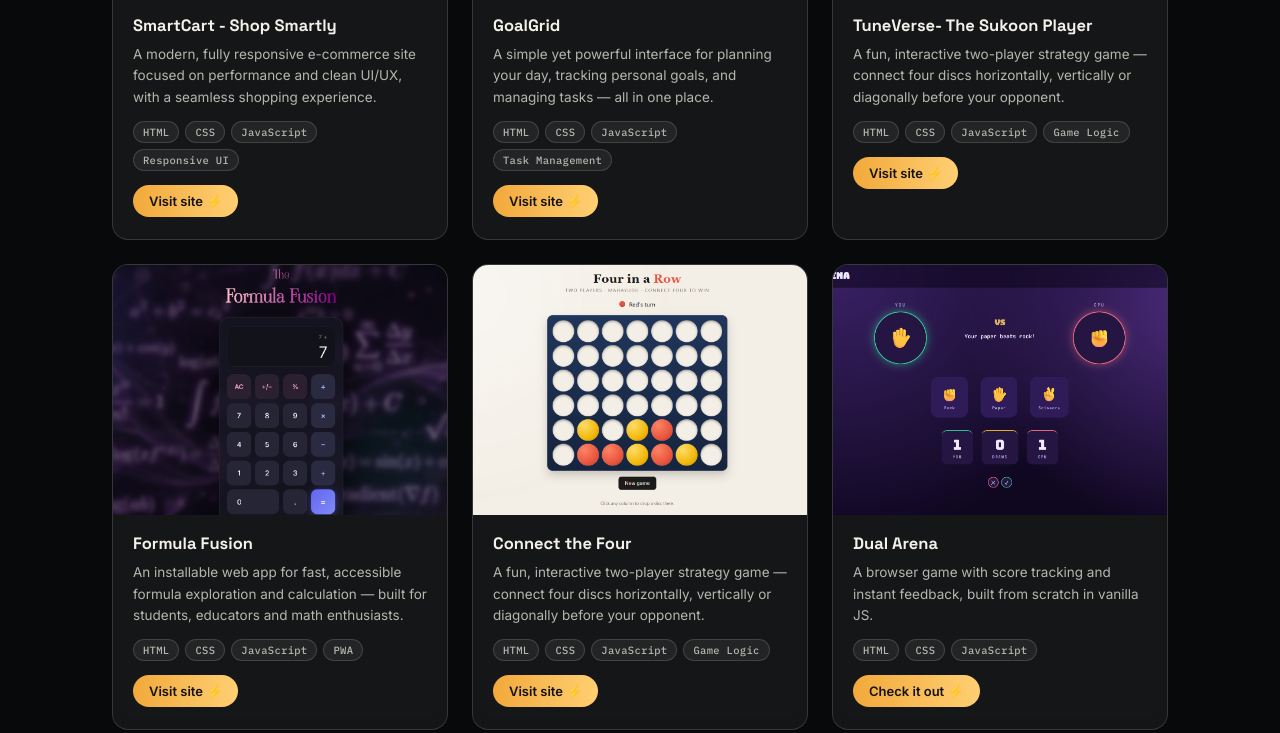
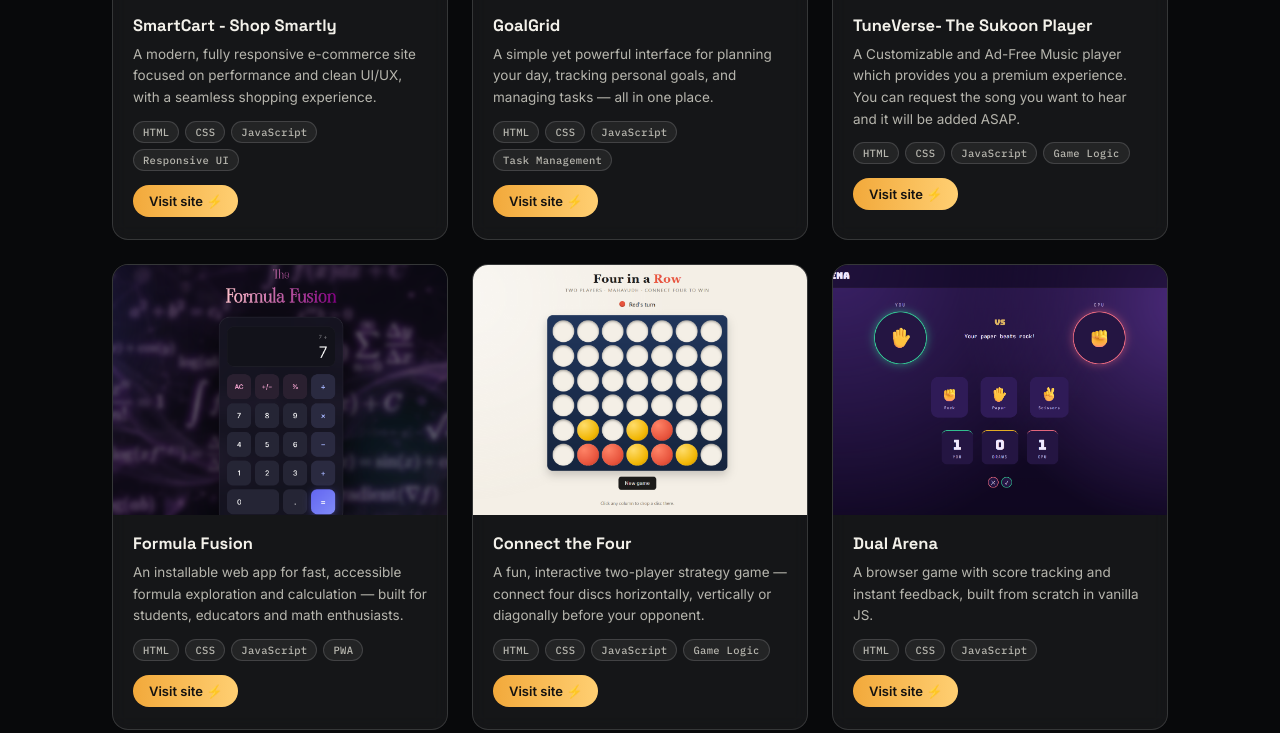
Before and after one commit to Lakshya-codes/CodeFolio, a plain HTML site: page index.html in a window 1280 px wide. Shown: the part 1318-2051 px from the top of the page. Drawn offline with Linux system fonts and the light colour scheme.

Commit message:
Update index.html

```diff
--- a/index.html
+++ b/index.html
@@ -155,7 +155,7 @@
         </div>
         <div class="card-body">
           <h3>TuneVerse- The Sukoon Player</h3>
-          <p>A fun, interactive two-player strategy game — connect four discs horizontally, vertically or diagonally before your opponent.</p>
+          <p>A Customizable and Ad-Free Music player which provides you a premium experience. You can request the song you want to hear and it will be added ASAP. </p>
           <div class="tag-row">
             <span class="tag">HTML</span><span class="tag">CSS</span><span class="tag">JavaScript</span><span class="tag">Game Logic</span>
           </div>
@@ -202,7 +202,7 @@
           <div class="tag-row">
             <span class="tag">HTML</span><span class="tag">CSS</span><span class="tag">JavaScript</span>
           </div>
-          <a class="btn btn-primary btn-sm" href="https://lakshya-codes.github.io/Lakshya_rock_paper_scissors/" target="_blank" rel="noopener">Check it out ⚡</a>
+          <a class="btn btn-primary btn-sm" href="https://lakshya-codes.github.io/Lakshya_rock_paper_scissors/" target="_blank" rel="noopener">Visit site ⚡</a>
         </div>
       </article>
 
```
